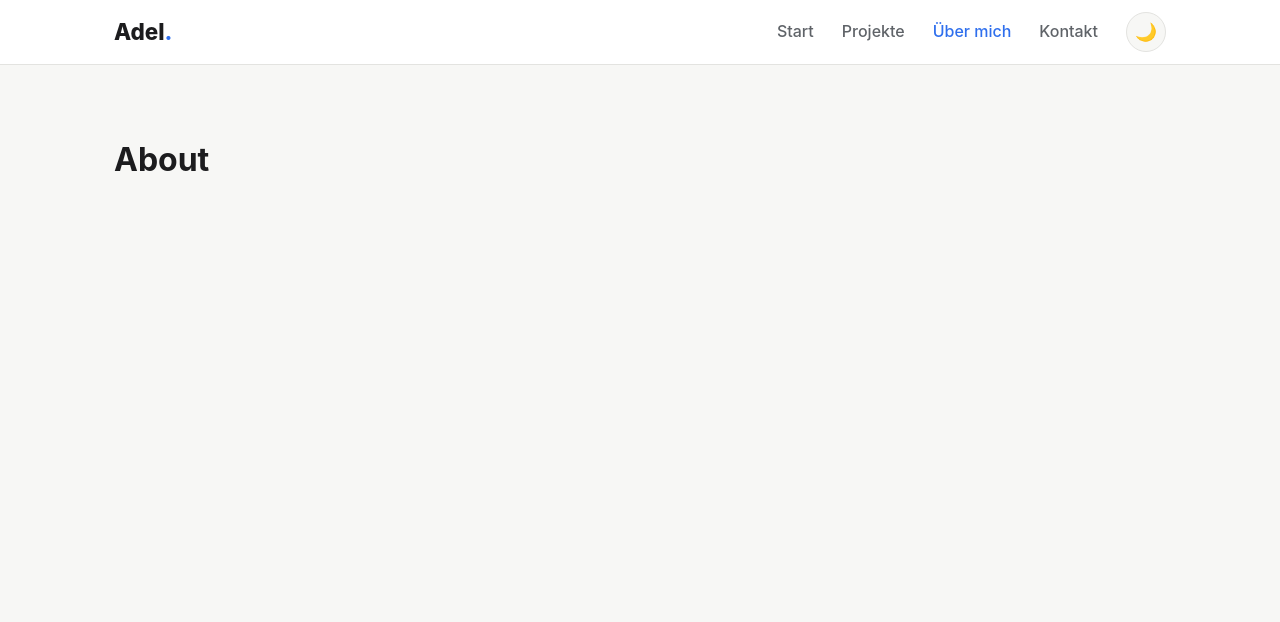
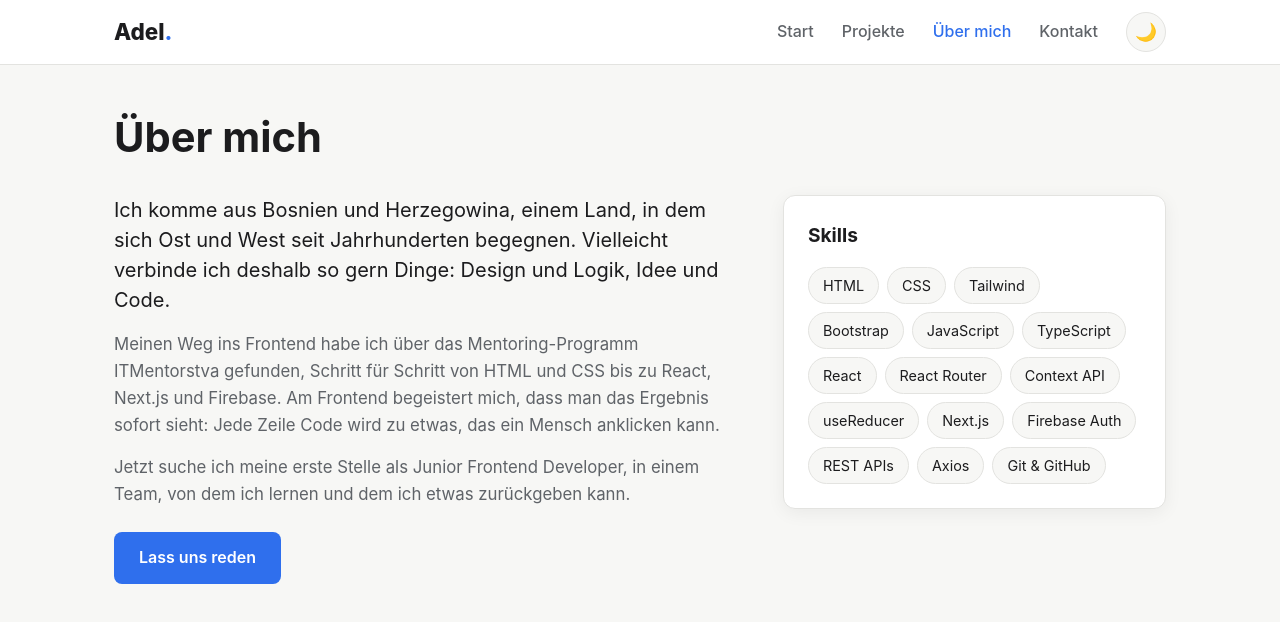
Before and after one commit to adelhokulic/cv-portfolio, a React (Create React App) app: page /about in a window 1280 px wide. Shown: the top 622 px of the page. Built offline with nearby package versions, Linux system fonts and the light colour scheme.

Commit message:
Add home, about and 404 pages

```diff
--- a/src/App.css
+++ b/src/App.css
@@ -467,3 +467,147 @@
 	margin: 0 0 12px;
 	color: var(--text-muted);
 }
+
+/* ===== Large button modifier (hero and call-to-action buttons) ===== */
+.btn--large {
+	padding: 12px 24px;
+	font-size: 1rem;
+}
+
+/* ===== Hero (top section of the home page) ===== */
+.hero {
+	display: flex;
+	flex-direction: column;
+	align-items: flex-start;
+	gap: 12px;
+	padding: 24px 0 56px;
+}
+
+.hero__greeting {
+	margin: 0;
+	color: var(--accent);
+	font-weight: 600;
+}
+
+.hero__name {
+	margin: 0;
+	font-size: clamp(2.6rem, 10vw, 4.8rem);
+	font-weight: 800;
+	line-height: 1.05;
+	letter-spacing: -0.02em;
+}
+
+.hero__name span {
+	color: var(--accent);
+}
+
+.hero__role {
+	margin: 0;
+	font-size: clamp(1.2rem, 4vw, 1.6rem);
+	font-weight: 600;
+	color: var(--text-muted);
+}
+
+.hero__text {
+	margin: 8px 0 16px;
+	max-width: 55ch;
+	font-size: 1.1rem;
+	color: var(--text-muted);
+}
+
+.hero__actions {
+	display: flex;
+	flex-wrap: wrap;
+	gap: 12px;
+}
+
+@media (min-width: 768px) {
+	.hero {
+		padding: 64px 0 96px;
+	}
+}
+
+/* ===== Generic section (title row + content) ===== */
+.section__header {
+	display: flex;
+	flex-wrap: wrap;
+	align-items: baseline;
+	justify-content: space-between;
+	gap: 8px;
+	margin-bottom: 24px;
+}
+
+.section__title {
+	margin: 0;
+	font-size: clamp(1.5rem, 4vw, 2rem);
+}
+
+.section__link {
+	color: var(--accent);
+	font-weight: 600;
+	text-decoration: none;
+}
+
+.section__link:hover {
+	text-decoration: underline;
+}
+
+/* ===== About page: text and skills side by side on desktop ===== */
+.about__content {
+	display: grid;
+	grid-template-columns: 1fr;
+	gap: 40px;
+}
+
+.about__text {
+	max-width: 65ch;
+}
+
+.about__text p {
+	margin: 0 0 16px;
+	color: var(--text-muted);
+	font-size: 1.05rem;
+}
+
+.about__text .btn {
+	margin-top: 8px;
+}
+
+/* First paragraph is bigger and darker to draw the eye */
+.about__text .about__lead {
+	color: var(--text);
+	font-size: 1.25rem;
+	line-height: 1.5;
+}
+
+.about__skills {
+	align-self: start;
+	padding: 24px;
+	background: var(--bg-elevated);
+	border: 1px solid var(--border);
+	border-radius: var(--radius);
+	box-shadow: var(--shadow);
+}
+
+.about__subtitle {
+	margin: 0 0 16px;
+	font-size: 1.2rem;
+}
+
+@media (min-width: 900px) {
+	.about__content {
+		grid-template-columns: 1.6fr 1fr;
+		gap: 56px;
+	}
+}
+
+/* Bigger tags for the skills list */
+.tags--large {
+	gap: 8px;
+}
+
+.tags--large .tag {
+	padding: 6px 14px;
+	font-size: 0.9rem;
+	color: var(--text);
+}
--- a/src/App.js
+++ b/src/App.js
@@ -6,6 +6,7 @@ import ProjectDetail from "./pages/ProjectDetail";
 import About from "./pages/About";
 import Contact from "./pages/Contact";
 import Navbar from "./components/Navbar";
+import NotFound from "./pages/NotFound";
 
 function App() {
 	return (
@@ -18,7 +19,7 @@ function App() {
 					<Route path="/projects/:slug" element={<ProjectDetail />} />
 					<Route path="/about" element={<About />} />
 					<Route path="/contact" element={<Contact />} />
-					<Route path="*" element={<h1>Page not found</h1>} />
+					<Route path="*" element={<NotFound />} />
 				</Routes>
 			</main>
 		</BrowserRouter>
--- a/src/pages/About.js
+++ b/src/pages/About.js
@@ -1,5 +1,69 @@
-const About = () => {
-	return <h1>About</h1>;
-};
+import { Link } from "react-router-dom";
+
+const skills = [
+	"HTML",
+	"CSS",
+	"Tailwind",
+	"Bootstrap",
+	"JavaScript",
+	"TypeScript",
+	"React",
+	"React Router",
+	"Context API",
+	"useReducer",
+	"Next.js",
+	"Firebase Auth",
+	"REST APIs",
+	"Axios",
+	"Git & GitHub",
+];
+
+function About() {
+	return (
+		<section className="about">
+			<header className="page-header">
+				<h1 className="page-header__title">Über mich</h1>
+			</header>
+
+			<div className="about__content">
+				<div className="about__text">
+					<p className="about__lead">
+						Ich komme aus Bosnien und Herzegowina, einem Land, in dem sich Ost
+						und West seit Jahrhunderten begegnen. Vielleicht verbinde ich
+						deshalb so gern Dinge: Design und Logik, Idee und Code.
+					</p>
+					<p>
+						Meinen Weg ins Frontend habe ich über das Mentoring-Programm
+						ITMentorstva gefunden, Schritt für Schritt von HTML und CSS bis zu
+						React, Next.js und Firebase. Am Frontend begeistert mich, dass man
+						das Ergebnis sofort sieht: Jede Zeile Code wird zu etwas, das ein
+						Mensch anklicken kann.
+					</p>
+					<p>
+						Jetzt suche ich meine erste Stelle als Junior Frontend Developer, in
+						einem Team, von dem ich lernen und dem ich etwas zurückgeben kann.
+					</p>
+
+					<Link to="/contact" className="btn btn--primary btn--large">
+						Lass uns reden
+					</Link>
+				</div>
+
+				<aside className="about__skills">
+					<h2 className="about__subtitle">Skills</h2>
+					<ul className="tags tags--large">
+						{skills.map((skill) => {
+							return (
+								<li key={skill} className="tag">
+									{skill}
+								</li>
+							);
+						})}
+					</ul>
+				</aside>
+			</div>
+		</section>
+	);
+}
 
 export default About;
--- a/src/pages/Home.js
+++ b/src/pages/Home.js
@@ -1,5 +1,47 @@
-const Home = () => {
-	return <h1>Home</h1>;
-};
+import { Link } from "react-router-dom";
+import projects from "../data/projects.json";
+import ProjectList from "../components/ProjectList";
+
+function Home() {
+	const featuredProjects = projects.filter(
+		(project) => project.featured === true,
+	);
+
+	return (
+		<>
+			<section className="hero">
+				<p className="hero__greeting">Hallo, ich bin</p>
+				<h1 className="hero__name">
+					Adel Hokulic<span>.</span>
+				</h1>
+				<p className="hero__role">Junior Frontend Developer</p>
+				<p className="hero__text">
+					Aus Bosnien und Herzegowina. Ich baue schnelle, responsive
+					React-Anwendungen mit sauberem State-Management und echten APIs.
+				</p>
+
+				<div className="hero__actions">
+					<Link to="/projects" className="btn btn--primary btn--large">
+						Projekte ansehen
+					</Link>
+					<Link to="/contact" className="btn btn--ghost btn--large">
+						Kontakt aufnehmen
+					</Link>
+				</div>
+			</section>
+
+			<section className="section">
+				<div className="section__header">
+					<h2 className="section__title">Ausgewählte Projekte</h2>
+					<Link to="/projects" className="section__link">
+						Alle Projekte →
+					</Link>
+				</div>
+
+				<ProjectList projects={featuredProjects} />
+			</section>
+		</>
+	);
+}
 
 export default Home;
--- /dev/null
+++ b/src/pages/NotFound.js
@@ -0,0 +1,18 @@
+import { Link } from "react-router-dom";
+
+const NotFound = () => {
+	return (
+		<section className="not-found">
+			<p className="not-found__code">404</p>
+			<h1 className="not-found__title">Seite nicht gefunden.</h1>
+			<p className="not-found__text">
+				Die Seite, die du suchst, existiert nicht oder wurde verschoben.
+			</p>
+			<Link to="/" className="btn btn--primary">
+				Zur Startseite
+			</Link>
+		</section>
+	);
+};
+
+export default NotFound;
```
